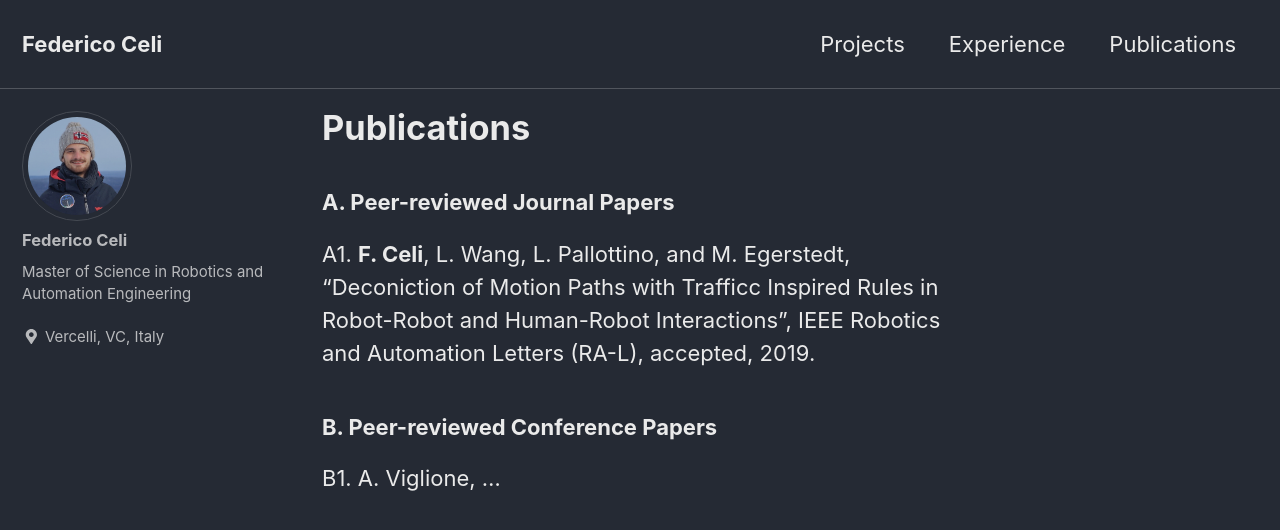
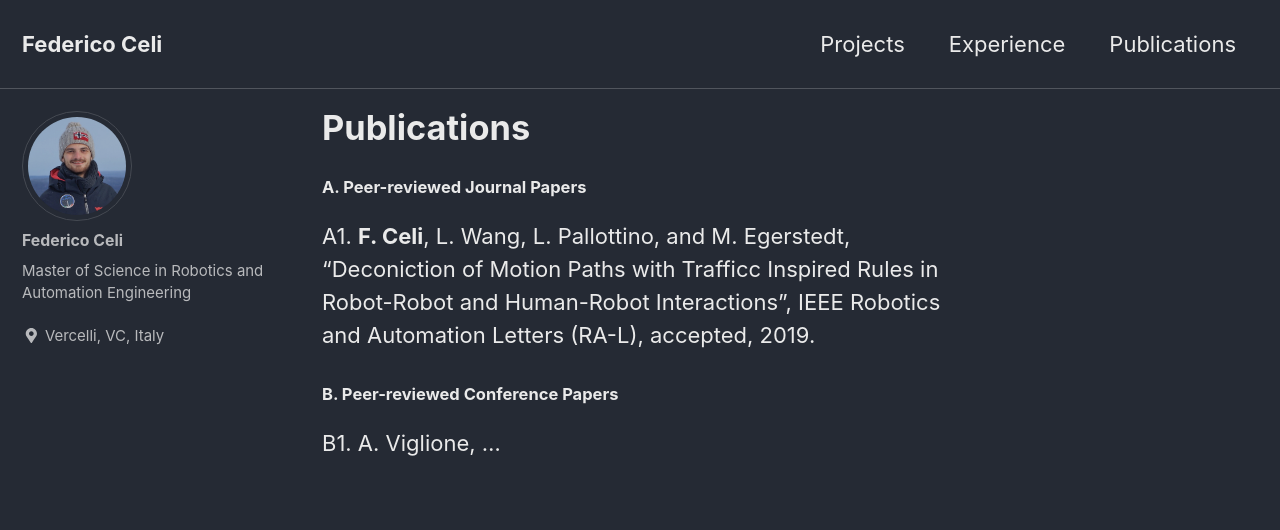
Before and after one commit to federicoceli/federicoceli.github.io, a Jekyll site: the page built from _pages/publications.md, in a window 1280 px wide and 900 px high. Shown: the top 530 px of the window. Built offline with Jekyll 4.4.1, drawn with Linux system fonts in a browser that asks for light colours; cached includes are drawn as plain includes.

Commit message:
Update _variables.scss

```diff
--- a/_sass/minimal-mistakes/_variables.scss
+++ b/_sass/minimal-mistakes/_variables.scss
@@ -47,8 +47,8 @@ $type-size-8: 0.625em !default; // ~10px
 $type-size-1: 2.441em !default; // ~39.056px
 $type-size-2: 1.953em !default; // ~31.248px
 $type-size-3: 1.563em !default; // ~25.008px
-$type-size-4: 1em !default; // ~20px
-$type-size-5: 0.75em !default; // ~16px
+$type-size-4: 0.75em !default; // ~20px
+$type-size-5: 0.72em !default; // ~16px
 $type-size-6: 0.68em !default; // ~12px
 $type-size-7: 0.625em !default; // ~11px
 $type-size-8: 0.6em !default; // ~10px
```
